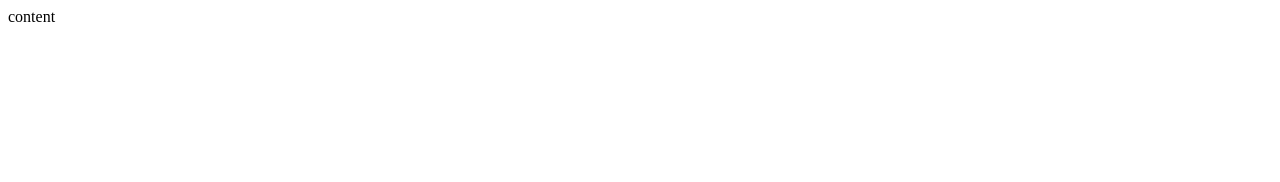
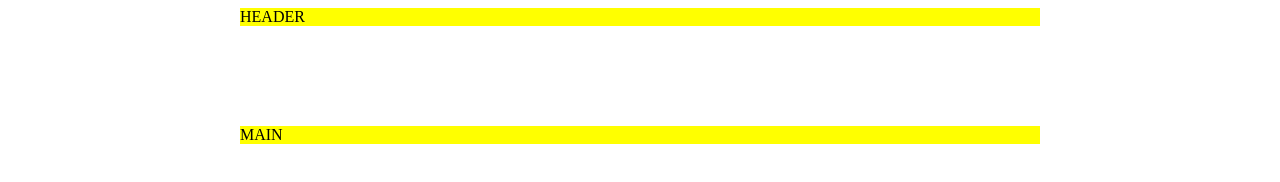
Before and after one commit to lukastabu/04-yoga, a website: page index.html in a window 1280 px wide. Drawn offline with Linux system fonts and the light colour scheme.

Commit message:
added CSS

```diff
--- a/index.html
+++ b/index.html
@@ -5,8 +5,14 @@
     <meta http-equiv="X-UA-Compatible" content="IE=edge">
     <meta name="viewport" content="width=device-width, initial-scale=1.0">
     <title>04-yoga</title>
+    <link rel="stylesheet" href="./main.css">
 </head>
 <body>
-    content
+    <header>
+HEADER
+    </header>
+    <main>
+MAIN
+    </main>
 </body>
 </html>
--- /dev/null
+++ b/main.css
@@ -0,0 +1,8 @@
+header, main {
+            background-color: yellow;
+            width: 800px;
+            margin-left: calc( 50% - 400px);
+        }
+main {
+            margin-top: 100px;
+        }
```
